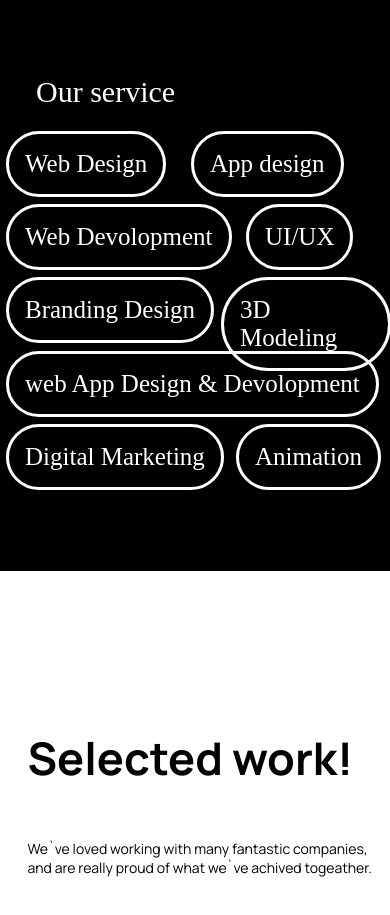
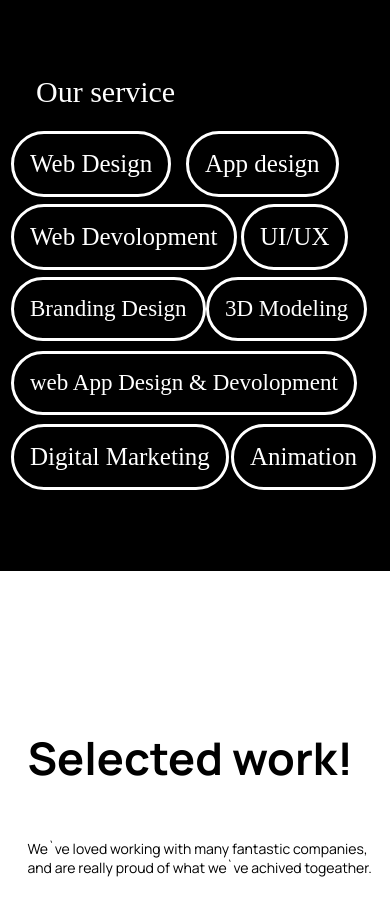
Before and after one commit to Kaue-cc/AvaliacaoWebMobile, a plain HTML site: page index.html in a window 390 px wide. Shown: the part 1560-2475 px from the top of the page. Drawn offline with Linux system fonts and the light colour scheme.

Commit message:
Update style.css

```diff
--- a/CSS/style.css
+++ b/CSS/style.css
@@ -1441,7 +1441,7 @@
     {
         position: absolute;
         font-size: 25px;
-        margin-left: -20px;
+        margin-left: -15px;
         top: 28%;
     }
 
@@ -1449,7 +1449,7 @@
     {
         position: absolute;
         font-size: 25px;
-        margin-left: 165px;
+        margin-left: 160px;
         top: 28%;
     }
 
@@ -1457,7 +1457,7 @@
     {
         position: absolute;
         font-size: 25px;
-        margin-left: -20px;
+        margin-left: -15px;
         top: 40%;
     }
 
@@ -1465,47 +1465,47 @@
     {
         position: absolute;
         font-size: 25px;
-        margin-left: 220px;
+        margin-left: 215px;
         top: 40%;
     }
 
     .botao4
     {
         position: absolute;
+        font-size: 23px;
+        margin-left: -15px;
+        top: 52%;
+    }
+
+    .botao5
+    {
+        position: absolute;
+        font-size: 23px;
+        margin-left: 180px;
+        top: 52%;
+    }
+
+    .botao6
+    {
+        position: absolute;
         font-size: 25px;
-        margin-left: -20px;
-        top: 52%;
-    }
-
-    .botao5
+        margin-left: -15px;
+        top: 76%;
+    }
+
+    .botao8
+    {
+        position: absolute;
+        font-size: 23px;
+        margin-left: -15px;
+        top: 64%;
+    }
+
+    .botao7
     {
         position: absolute;
         font-size: 25px;
-        margin-left: 195px;
-        top: 52%;
-    }
-
-    .botao6
-    {
-        position: absolute;
-        font-size: 25px;
-        margin-left: -20px;
-        top: 76%;
-    }
-
-    .botao8
-    {
-        position: absolute;
-        font-size: 25px;
-        margin-left: -20px;
-        top: 64%;
-    }
-
-    .botao7
-    {
-        position: absolute;
-        font-size: 25px;
-        margin-left: 210px;
+        margin-left: 205px;
         top: 76%;
     }
 
```
